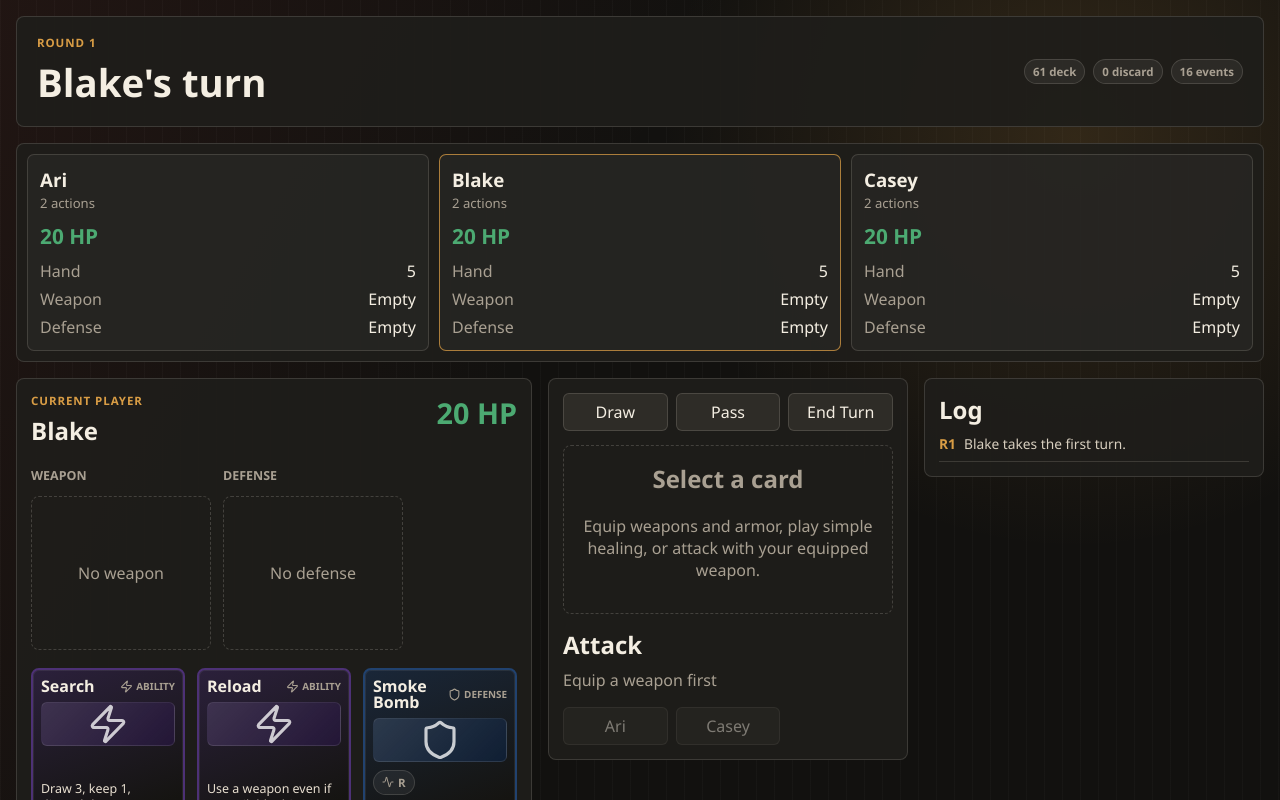
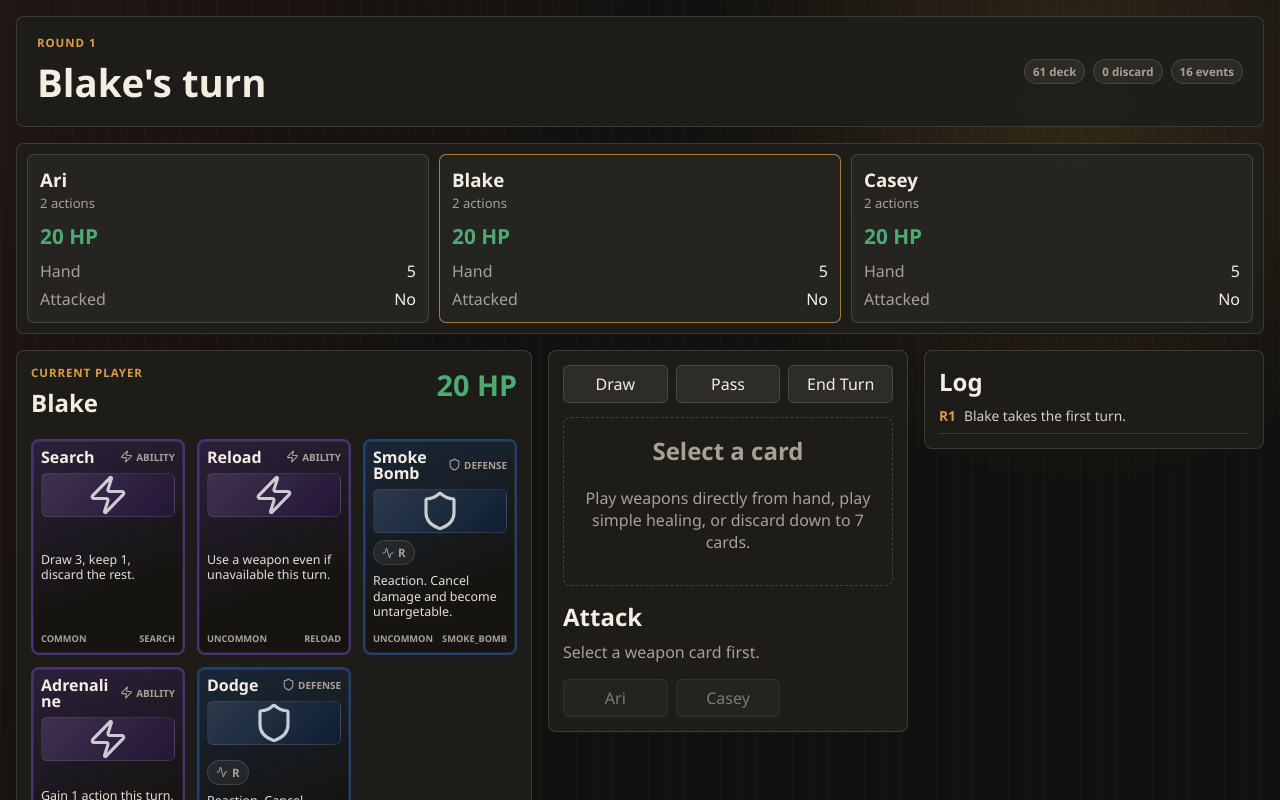
Before and after one commit to gcoxdev/outdrawn, a React (Vite) app: page / in a window 1280 px wide. Both pictures are taken after a click on the button "START GAME". Shown: the top 800 px of the page. Built offline with nearby package versions, Linux system fonts and the light colour scheme.

Commit message:
fix: play attacks from hand

```diff
--- a/src/App.tsx
+++ b/src/App.tsx
@@ -15,6 +15,7 @@ const initialState: GameState = {
   discardPile: [],
   eventDiscardPile: [],
   activeEvent: null,
+  pendingReaction: null,
   selectedCardId: null,
   log: [],
   winnerId: null
--- a/src/components/ActionPanel.tsx
+++ b/src/components/ActionPanel.tsx
@@ -1,6 +1,6 @@
-import { allCards } from "../data/cards";
+import { MAX_HAND_SIZE } from "../data/constants";
 import type { GameAction } from "../game/actions";
-import { getCardDefinitionById } from "../game/rules";
+import { getCardDefinitionById, getPlayer } from "../game/rules";
 import type { CardInstance, GameState, PlayerState } from "../game/types";
 import { CardView } from "./CardView";
 
@@ -13,9 +13,48 @@ type ActionPanelProps = {
 
 export function ActionPanel({ state, currentPlayer, selectedCard, dispatch }: ActionPanelProps) {
   const selectedDefinition = selectedCard ? getCardDefinitionById(selectedCard.definitionId) : undefined;
-  const equippedWeapon = currentPlayer.equippedWeapon;
   const livingTargets = state.players.filter((player) => !player.eliminated && player.id !== currentPlayer.id);
-  const canAct = state.phase === "action" && currentPlayer.actionsRemaining > 0;
+  const canAct = state.phase === "action" && !state.pendingReaction && currentPlayer.actionsRemaining > 0;
+  const pendingDefender = state.pendingReaction ? getPlayer(state, state.pendingReaction.defenderId) : undefined;
+  const pendingAttacker = state.pendingReaction ? getPlayer(state, state.pendingReaction.attackerId) : undefined;
+  const reactionCards = pendingDefender?.hand.filter((card) => getCardDefinitionById(card.definitionId)?.type === "defense") ?? [];
+
+  if (state.pendingReaction && pendingDefender && pendingAttacker) {
+    const weaponDefinition = getCardDefinitionById(state.pendingReaction.weapon.definitionId);
+
+    return (
+      <section className="action-panel reaction-panel">
+        <div>
+          <p className="eyebrow">Reaction</p>
+          <h2>{pendingDefender.name} is under attack</h2>
+          <p>
+            {pendingAttacker.name} played {weaponDefinition?.name ?? "a weapon"} for {state.pendingReaction.baseDamage} base damage.
+          </p>
+        </div>
+        <div className="reaction-card-list">
+          {reactionCards.map((card) => {
+            const definition = getCardDefinitionById(card.definitionId);
+            return definition ? (
+              <button
+                className="reaction-card-button"
+                key={card.instanceId}
+                onClick={() =>
+                  dispatch({
+                    type: "PLAY_REACTION",
+                    defenderId: pendingDefender.id,
+                    reactionCardInstanceId: card.instanceId
+                  })
+                }
+              >
+                <CardView card={definition} mode="board" />
+              </button>
+            ) : null;
+          })}
+        </div>
+        <button onClick={() => dispatch({ type: "SKIP_REACTION", defenderId: pendingDefender.id })}>Take Hit</button>
+      </section>
+    );
+  }
 
   return (
     <section className="action-panel">
@@ -26,27 +65,18 @@ export function ActionPanel({ state, currentPlayer, selectedCard, dispatch }: Ac
         <button disabled={!canAct} onClick={() => dispatch({ type: "PASS_ACTION", playerId: currentPlayer.id })}>
           Pass
         </button>
-        <button onClick={() => dispatch({ type: "END_TURN", playerId: currentPlayer.id })}>End Turn</button>
+        <button
+          disabled={currentPlayer.hand.length > MAX_HAND_SIZE}
+          onClick={() => dispatch({ type: "END_TURN", playerId: currentPlayer.id })}
+        >
+          End Turn
+        </button>
       </div>
 
       {selectedDefinition && selectedCard ? (
         <div className="selected-card">
           <CardView card={selectedDefinition} mode="detail" />
           <div className="selected-card__commands">
-            {(selectedDefinition.type === "weapon" || selectedDefinition.isEquip) && (
-              <button
-                disabled={!canAct}
-                onClick={() =>
-                  dispatch({
-                    type: "EQUIP_CARD",
-                    playerId: currentPlayer.id,
-                    cardInstanceId: selectedCard.instanceId
-                  })
-                }
-              >
-                Equip
-              </button>
-            )}
             {selectedDefinition.type === "healing" && (
               <button
                 disabled={!canAct}
@@ -61,30 +91,42 @@ export function ActionPanel({ state, currentPlayer, selectedCard, dispatch }: Ac
                 Play
               </button>
             )}
+            <button
+              disabled={state.phase !== "action"}
+              onClick={() =>
+                dispatch({
+                  type: "DISCARD_CARD",
+                  playerId: currentPlayer.id,
+                  cardInstanceId: selectedCard.instanceId
+                })
+              }
+            >
+              Discard
+            </button>
           </div>
         </div>
       ) : (
         <div className="empty-selection">
           <h2>Select a card</h2>
-          <p>Equip weapons and armor, play simple healing, or attack with your equipped weapon.</p>
+          <p>Play weapons directly from hand, play simple healing, or discard down to {MAX_HAND_SIZE} cards.</p>
         </div>
       )}
 
       <div className="attack-box">
         <h2>Attack</h2>
-        <p>{equippedWeapon ? allCards.find((card) => card.id === equippedWeapon.definitionId)?.name : "Equip a weapon first"}</p>
+        <p>{selectedDefinition?.type === "weapon" ? `Choose a target for ${selectedDefinition.name}.` : "Select a weapon card first."}</p>
         <div className="target-list">
           {livingTargets.map((target) => (
             <button
-              disabled={!canAct || !equippedWeapon || Boolean(currentPlayer.weaponCooldowns[equippedWeapon.instanceId])}
+              disabled={!canAct || selectedDefinition?.type !== "weapon" || !selectedCard}
               key={target.id}
               onClick={() =>
-                equippedWeapon &&
+                selectedCard &&
                 dispatch({
                   type: "ATTACK",
                   attackerId: currentPlayer.id,
                   targetPlayerId: target.id,
-                  weaponInstanceId: equippedWeapon.instanceId
+                  weaponInstanceId: selectedCard.instanceId
                 })
               }
             >
--- a/src/components/GameTable.tsx
+++ b/src/components/GameTable.tsx
@@ -18,10 +18,11 @@ type GameTableProps = {
 
 export function GameTable({ state, dispatch }: GameTableProps) {
   const currentPlayer = getCurrentPlayer(state);
-  const selectedCard = currentPlayer.hand.find((card) => card.instanceId === state.selectedCardId) ?? null;
+  const displayPlayer = state.pendingReaction
+    ? (state.players.find((player) => player.id === state.pendingReaction?.defenderId) ?? currentPlayer)
+    : currentPlayer;
+  const selectedCard = displayPlayer.hand.find((card) => card.instanceId === state.selectedCardId) ?? null;
   const selectedDefinition = definitionFor(selectedCard);
-  const weaponDefinition = definitionFor(currentPlayer.equippedWeapon);
-  const defenseDefinition = definitionFor(currentPlayer.equippedDefense);
   const winner = state.players.find((player) => player.id === state.winnerId);
 
   return (
@@ -29,7 +30,13 @@ export function GameTable({ state, dispatch }: GameTableProps) {
       <header className="status-bar">
         <div>
           <p className="eyebrow">Round {state.round}</p>
-          <h1>{state.phase === "gameOver" ? `${winner?.name ?? "Nobody"} wins` : `${currentPlayer.name}'s turn`}</h1>
+          <h1>
+            {state.phase === "gameOver"
+              ? `${winner?.name ?? "Nobody"} wins`
+              : state.pendingReaction
+                ? `${displayPlayer.name}'s reaction`
+                : `${currentPlayer.name}'s turn`}
+          </h1>
         </div>
         <div className="status-bar__meta">
           <span>{state.mainDeck.length} deck</span>
@@ -48,23 +55,13 @@ export function GameTable({ state, dispatch }: GameTableProps) {
         <section className="current-board">
           <div className="board-heading">
             <div>
-              <p className="eyebrow">Current Player</p>
-              <h2>{currentPlayer.name}</h2>
+              <p className="eyebrow">{state.pendingReaction ? "Defender Hand" : "Current Player"}</p>
+              <h2>{displayPlayer.name}</h2>
             </div>
-            <strong>{currentPlayer.health} HP</strong>
-          </div>
-          <div className="equipment-row">
-            <div>
-              <h3>Weapon</h3>
-              {weaponDefinition ? <CardView card={weaponDefinition} mode="board" /> : <div className="empty-slot">No weapon</div>}
-            </div>
-            <div>
-              <h3>Defense</h3>
-              {defenseDefinition ? <CardView card={defenseDefinition} mode="board" /> : <div className="empty-slot">No defense</div>}
-            </div>
+            <strong>{displayPlayer.health} HP</strong>
           </div>
           <div className="hand-rail">
-            {currentPlayer.hand.map((card) => {
+            {displayPlayer.hand.map((card) => {
               const definition = definitionFor(card);
               return definition ? (
                 <CardView
--- a/src/components/PlayerPanel.tsx
+++ b/src/components/PlayerPanel.tsx
@@ -1,9 +1,4 @@
-import { allCards } from "../data/cards";
 import type { PlayerState } from "../game/types";
-
-function cardName(definitionId?: string) {
-  return allCards.find((card) => card.id === definitionId)?.name ?? "Empty";
-}
 
 type PlayerPanelProps = {
   player: PlayerState;
@@ -24,12 +19,8 @@ export function PlayerPanel({ player, isCurrent }: PlayerPanelProps) {
           <dd>{player.hand.length}</dd>
         </div>
         <div>
-          <dt>Weapon</dt>
-          <dd>{cardName(player.equippedWeapon?.definitionId)}</dd>
-        </div>
-        <div>
-          <dt>Defense</dt>
-          <dd>{cardName(player.equippedDefense?.definitionId)}</dd>
+          <dt>Attacked</dt>
+          <dd>{player.attackedThisRound ? "Yes" : "No"}</dd>
         </div>
       </dl>
     </article>
--- a/src/game/actions.ts
+++ b/src/game/actions.ts
@@ -4,7 +4,7 @@ export type GameAction =
   | { type: "START_GAME"; playerNames: string[] }
   | { type: "SELECT_CARD"; cardInstanceId: CardInstanceId | null }
   | { type: "DRAW_CARD"; playerId: PlayerId }
-  | { type: "EQUIP_CARD"; playerId: PlayerId; cardInstanceId: CardInstanceId }
+  | { type: "DISCARD_CARD"; playerId: PlayerId; cardInstanceId: CardInstanceId }
   | { type: "PLAY_HEALING"; playerId: PlayerId; cardInstanceId: CardInstanceId }
   | {
       type: "ATTACK";
@@ -12,6 +12,8 @@ export type GameAction =
       targetPlayerId: PlayerId;
       weaponInstanceId: CardInstanceId;
     }
+  | { type: "PLAY_REACTION"; defenderId: PlayerId; reactionCardInstanceId: CardInstanceId }
+  | { type: "SKIP_REACTION"; defenderId: PlayerId }
   | { type: "PASS_ACTION"; playerId: PlayerId }
   | { type: "END_TURN"; playerId: PlayerId }
   | { type: "RESET_GAME" };
--- a/src/game/combat.ts
+++ b/src/game/combat.ts
@@ -1,6 +1,6 @@
 import { allCards } from "../data/cards";
 import { MAX_HEALTH, OPENING_DAMAGE_CAP, OPENING_DAMAGE_CAP_ROUNDS } from "../data/constants";
-import type { CardDefinition, CardInstance, GameState, PlayerState } from "./types";
+import type { CardDefinition, CardInstance, GameState, PendingReaction, PlayerState } from "./types";
 import { getCardDefinitionById, getWinner } from "./rules";
 
 export type AttackResult = {
@@ -12,7 +12,8 @@ export function resolveAttack(
   state: GameState,
   attacker: PlayerState,
   target: PlayerState,
-  weapon: CardInstance
+  weapon: CardInstance,
+  reaction: CardInstance | null
 ): AttackResult {
   const weaponDefinition = getCardDefinitionById(weapon.definitionId);
   if (!weaponDefinition || weaponDefinition.type !== "weapon") {
@@ -27,10 +28,9 @@ export function resolveAttack(
     weaponDefinition.damage ?? 0,
     state.round <= OPENING_DAMAGE_CAP_ROUNDS ? OPENING_DAMAGE_CAP : Number.POSITIVE_INFINITY
   );
-  const armorDefinition = getCardDefinitionById(target.equippedDefense?.definitionId ?? "");
-  const armorBlock =
-    armorDefinition?.id === "defense_armor_vest" && !weaponDefinition.ignoresArmor ? (armorDefinition.block ?? 0) : 0;
-  const damage = Math.max(0, baseDamage - armorBlock);
+  const reactionDefinition = getCardDefinitionById(reaction?.definitionId ?? "");
+  const reactionResult = resolveReactionDamage(baseDamage, weaponDefinition, reactionDefinition);
+  const damage = reactionResult.damage;
   const nextHealth = Math.max(0, target.health - damage);
   const eliminated = nextHealth === 0;
   let winnerId = state.winnerId;
@@ -39,8 +39,12 @@ export function resolveAttack(
     `${attacker.name} attacked ${target.name} with ${weaponDefinition.name} for ${damage} damage.`
   ];
 
-  if (armorBlock > 0) {
-    messages.push(`${target.name}'s Armor Vest blocked ${armorBlock}.`);
+  if (reaction && reactionDefinition) {
+    messages.push(`${target.name} played ${reactionDefinition.name}.`);
+  }
+
+  if (reactionResult.message) {
+    messages.push(reactionResult.message.replace("{defender}", target.name));
   }
 
   if (eliminated) {
@@ -51,21 +55,18 @@ export function resolveAttack(
     if (player.id === attacker.id) {
       return {
         ...player,
+        hand: player.hand.filter((card) => card.instanceId !== weapon.instanceId),
         attackedThisRound: true,
         actedThisRound: true,
         actionsRemaining: Math.max(0, player.actionsRemaining - 1),
-        weaponCooldowns: weaponDefinition.cooldownTurns
-          ? {
-              ...player.weaponCooldowns,
-              [weapon.instanceId]: weaponDefinition.cooldownTurns
-            }
-          : player.weaponCooldowns
+        weaponCooldowns: player.weaponCooldowns
       };
     }
 
     if (player.id === target.id) {
       return {
         ...player,
+        hand: reaction ? player.hand.filter((card) => card.instanceId !== reaction.instanceId) : player.hand,
         health: nextHealth,
         eliminated
       };
@@ -85,10 +86,75 @@ export function resolveAttack(
   return {
     state: {
       ...nextState,
+      pendingReaction: null,
+      discardPile: reaction ? [...nextState.discardPile, weapon, reaction] : [...nextState.discardPile, weapon],
       phase,
       winnerId
     },
     messages
+  };
+}
+
+function resolveReactionDamage(
+  baseDamage: number,
+  weaponDefinition: CardDefinition,
+  reactionDefinition: CardDefinition | undefined
+): { damage: number; message: string | null } {
+  if (!reactionDefinition) {
+    return { damage: baseDamage, message: null };
+  }
+
+  if (reactionDefinition.id === "defense_dodge" || reactionDefinition.id === "defense_smoke_bomb") {
+    return { damage: 0, message: "{defender} avoided the attack." };
+  }
+
+  if (reactionDefinition.id === "defense_brace") {
+    return { damage: Math.floor(baseDamage / 2), message: "{defender} braced for impact." };
+  }
+
+  if (reactionDefinition.id === "defense_armor_vest" && weaponDefinition.ignoresArmor) {
+    return { damage: baseDamage, message: "Armor Vest did not stop the piercing hit." };
+  }
+
+  const block = reactionDefinition.block ?? 0;
+  if (block > 0) {
+    return {
+      damage: Math.max(0, baseDamage - block),
+      message: `{defender} blocked ${block} damage.`
+    };
+  }
+
+  return { damage: baseDamage, message: null };
+}
+
+export function createPendingReaction(
+  state: GameState,
+  attacker: PlayerState,
+  target: PlayerState,
+  weapon: CardInstance
+): AttackResult {
+  const weaponDefinition = getCardDefinitionById(weapon.definitionId);
+  if (!weaponDefinition || weaponDefinition.type !== "weapon") {
+    return { state, messages: [] };
+  }
+
+  const baseDamage = Math.min(
+    weaponDefinition.damage ?? 0,
+    state.round <= OPENING_DAMAGE_CAP_ROUNDS ? OPENING_DAMAGE_CAP : Number.POSITIVE_INFINITY
+  );
+  const pendingReaction: PendingReaction = {
+    attackerId: attacker.id,
+    defenderId: target.id,
+    weapon,
+    baseDamage
+  };
+
+  return {
+    state: {
+      ...state,
+      pendingReaction
+    },
+    messages: [`${attacker.name} played ${weaponDefinition.name} targeting ${target.name}.`]
   };
 }
 
--- a/src/game/reducer.ts
+++ b/src/game/reducer.ts
@@ -1,14 +1,13 @@
 import { allCards } from "../data/cards";
-import { ACTIONS_PER_TURN } from "../data/constants";
+import { ACTIONS_PER_TURN, MAX_HAND_SIZE } from "../data/constants";
 import { drawCards } from "./deck";
 import type { GameAction } from "./actions";
 import { createNewGame } from "./setup";
-import type { CardInstance, GameState, PlayerState } from "./types";
-import { resolveAttack, resolveHealing } from "./combat";
+import type { GameState, PlayerState } from "./types";
+import { createPendingReaction, resolveAttack, resolveHealing } from "./combat";
 import {
   canPlayerAct,
   getCardDefinitionById,
-  getCardFromPlayer,
   getCurrentPlayer,
   getPlayer,
   getWinner
@@ -41,13 +40,6 @@ function spendAction(state: GameState, playerId: string): GameState {
     actionsRemaining: Math.max(0, player.actionsRemaining - 1),
     actedThisRound: true
   }));
-}
-
-function removeFromHand(player: PlayerState, card: CardInstance): PlayerState {
-  return {
-    ...player,
-    hand: player.hand.filter((handCard) => handCard.instanceId !== card.instanceId)
-  };
 }
 
 function advanceTurn(state: GameState): GameState {
@@ -120,6 +112,10 @@ function decrementCooldowns(cooldowns: Record<string, number>): Record<string, n
   );
 }
 
+function currentPlayerOverHandLimit(state: GameState): boolean {
+  return getCurrentPlayer(state).hand.length > MAX_HAND_SIZE;
+}
+
 export function gameReducer(state: GameState, action: GameAction): GameState {
   switch (action.type) {
     case "START_GAME":
@@ -143,41 +139,27 @@ export function gameReducer(state: GameState, action: GameAction): GameState {
       nextState = spendAction(nextState, action.playerId);
       return log(nextState, `${getCurrentPlayer(state).name} drew 1 card.`);
     }
-    case "EQUIP_CARD": {
-      if (!canPlayerAct(state, action.playerId)) {
+    case "DISCARD_CARD": {
+      const player = getPlayer(state, action.playerId);
+      const card = player?.hand.find((handCard) => handCard.instanceId === action.cardInstanceId);
+
+      if (!player || !card || state.pendingReaction) {
         return state;
       }
 
-      const player = getCurrentPlayer(state);
-      const card = player.hand.find((handCard) => handCard.instanceId === action.cardInstanceId);
-      const definition = card ? getCardDefinitionById(card.definitionId) : undefined;
+      const nextState = updatePlayer(state, action.playerId, (currentPlayer) => ({
+        ...currentPlayer,
+        hand: currentPlayer.hand.filter((handCard) => handCard.instanceId !== card.instanceId)
+      }));
 
-      if (!card || !definition || (definition.type !== "weapon" && !definition.isEquip)) {
-        return state;
-      }
-
-      let replaced: CardInstance | null = null;
-      let nextState = updatePlayer(state, action.playerId, (currentPlayer) => {
-        const withoutCard = removeFromHand(currentPlayer, card);
-
-        if (definition.type === "weapon") {
-          replaced = withoutCard.equippedWeapon;
-          return {
-            ...withoutCard,
-            equippedWeapon: card,
-            hand: replaced ? [...withoutCard.hand, replaced] : withoutCard.hand
-          };
-        }
-
-        replaced = withoutCard.equippedDefense;
-        return {
-          ...withoutCard,
-          equippedDefense: card,
-          hand: replaced ? [...withoutCard.hand, replaced] : withoutCard.hand
-        };
-      });
-      nextState = spendAction(nextState, action.playerId);
-      return log(nextState, `${player.name} equipped ${definition.name}.`);
+      return log(
+        {
+          ...nextState,
+          discardPile: [...nextState.discardPile, card],
+          selectedCardId: state.selectedCardId === card.instanceId ? null : state.selectedCardId
+        },
+        `${player.name} discarded ${getCardDefinitionById(card.definitionId)?.name ?? "a card"}.`
+      );
     }
     case "PLAY_HEALING": {
       if (!canPlayerAct(state, action.playerId)) {
@@ -206,17 +188,47 @@ export function gameReducer(state: GameState, action: GameAction): GameState {
 
       const attacker = getCurrentPlayer(state);
       const target = getPlayer(state, action.targetPlayerId);
-      const weapon = getCardFromPlayer(attacker, action.weaponInstanceId);
+      const weapon = attacker.hand.find((card) => card.instanceId === action.weaponInstanceId);
+      const weaponDefinition = weapon ? getCardDefinitionById(weapon.definitionId) : undefined;
 
-      if (!target || target.eliminated || target.id === attacker.id || !weapon) {
+      if (!target || target.eliminated || target.id === attacker.id || !weapon || weaponDefinition?.type !== "weapon") {
         return state;
       }
 
-      if (attacker.equippedWeapon?.instanceId !== weapon.instanceId) {
+      const result = createPendingReaction(state, attacker, target, weapon);
+      return result.messages.reduce((nextState, message) => log(nextState, message), result.state);
+    }
+    case "PLAY_REACTION": {
+      const pending = state.pendingReaction;
+      const defender = pending ? getPlayer(state, pending.defenderId) : undefined;
+      const attacker = pending ? getPlayer(state, pending.attackerId) : undefined;
+      const reaction = defender?.hand.find((card) => card.instanceId === action.reactionCardInstanceId);
+      const reactionDefinition = reaction ? getCardDefinitionById(reaction.definitionId) : undefined;
+
+      if (
+        !pending ||
+        !defender ||
+        !attacker ||
+        action.defenderId !== defender.id ||
+        !reaction ||
+        reactionDefinition?.type !== "defense"
+      ) {
         return state;
       }
 
-      const result = resolveAttack(state, attacker, target, weapon);
+      const result = resolveAttack(state, attacker, defender, pending.weapon, reaction);
+      return result.messages.reduce((nextState, message) => log(nextState, message), result.state);
+    }
+    case "SKIP_REACTION": {
+      const pending = state.pendingReaction;
+      const defender = pending ? getPlayer(state, pending.defenderId) : undefined;
+      const attacker = pending ? getPlayer(state, pending.attackerId) : undefined;
+
+      if (!pending || !defender || !attacker || action.defenderId !== defender.id) {
+        return state;
+      }
+
+      const result = resolveAttack(state, attacker, defender, pending.weapon, null);
       return result.messages.reduce((nextState, message) => log(nextState, message), result.state);
     }
     case "PASS_ACTION": {
@@ -230,6 +242,10 @@ export function gameReducer(state: GameState, action: GameAction): GameState {
     case "END_TURN": {
       if (getCurrentPlayer(state).id !== action.playerId) {
         return state;
+      }
+
+      if (currentPlayerOverHandLimit(state)) {
+        return log(state, `${getCurrentPlayer(state).name} must discard down to ${MAX_HAND_SIZE} cards before ending turn.`);
       }
 
       const ended = updatePlayer(state, action.playerId, (player) => ({
--- a/src/game/rules.ts
+++ b/src/game/rules.ts
@@ -36,7 +36,13 @@ export function getCardFromPlayer(player: PlayerState, cardInstanceId: CardInsta
 
 export function canPlayerAct(state: GameState, playerId: PlayerId): boolean {
   const player = getCurrentPlayer(state);
-  return state.phase === "action" && player.id === playerId && !player.eliminated && player.actionsRemaining > 0;
+  return (
+    state.phase === "action" &&
+    !state.pendingReaction &&
+    player.id === playerId &&
+    !player.eliminated &&
+    player.actionsRemaining > 0
+  );
 }
 
 export function isGameOver(state: GameState): boolean {
--- a/src/game/setup.ts
+++ b/src/game/setup.ts
@@ -43,6 +43,7 @@ export function createNewGame(playerNames: string[], random: () => number = Math
     discardPile: [],
     eventDiscardPile: [],
     activeEvent: null,
+    pendingReaction: null,
     selectedCardId: null,
     log: [
       {
--- a/src/index.css
+++ b/src/index.css
@@ -365,6 +365,8 @@ p {
   font-size: clamp(0.82rem, 1.8vw, 1rem);
   font-weight: 900;
   line-height: 1;
+  overflow-wrap: anywhere;
+  word-break: normal;
 }
 
 .card-view__type {
@@ -411,6 +413,33 @@ p {
 .action-panel {
   display: grid;
   gap: 14px;
+}
+
+.reaction-panel h2 {
+  margin-bottom: 6px;
+}
+
+.reaction-panel p {
+  color: var(--muted);
+}
+
+.reaction-card-list {
+  display: grid;
+  grid-template-columns: repeat(auto-fit, minmax(120px, 1fr));
+  gap: 10px;
+}
+
+.reaction-card-button {
+  display: block;
+  height: auto;
+  min-height: 0;
+  border: 0;
+  padding: 0;
+  background: transparent;
+}
+
+.reaction-card-button:hover {
+  background: transparent;
 }
 
 .action-panel__commands,
```
Also changed, not shown: src/game/types.ts (+8 -0 lines), 2 other files (tests, documents, lock files or other folders).
